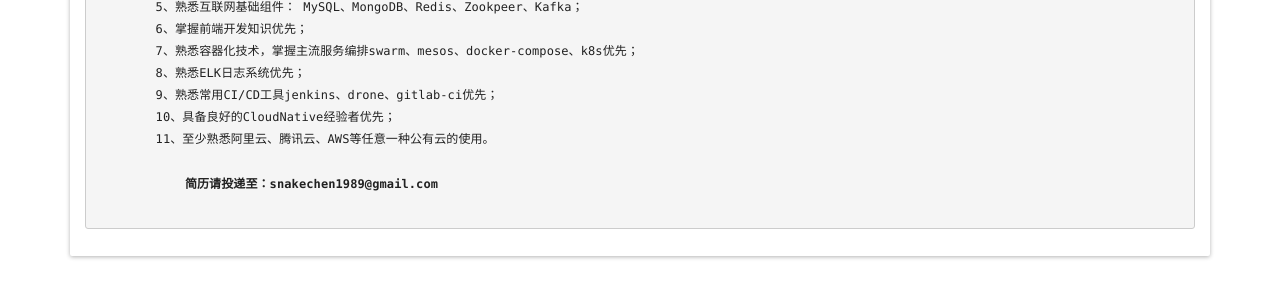
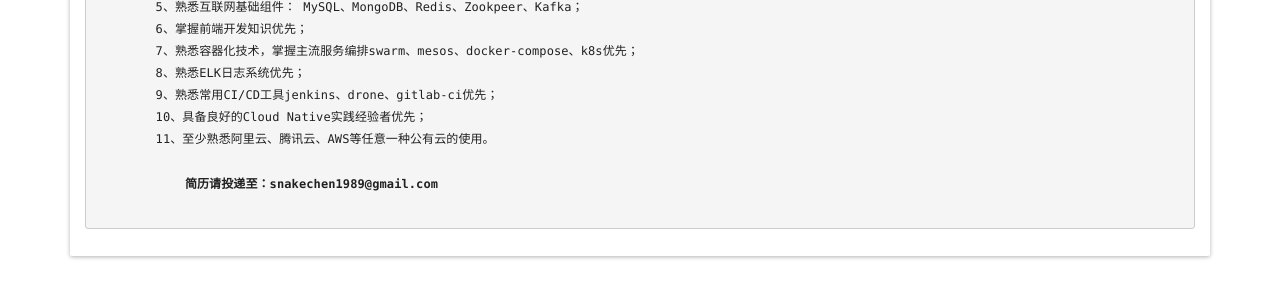
Before and after one commit to FinTechOps/FinTechOps.github.io, a Jekyll site: the page built from _pages/recruit.html, in a window 1280 px wide and 1057 px high. Shown: the part 588-888 px from the top of the window. Built offline with Jekyll 4.4.1, drawn with Linux system fonts in a browser that asks for light colours; some of the changed text lies outside the part shown.

Commit message:
add user

```diff
--- a/_pages/recruit.html
+++ b/_pages/recruit.html
@@ -26,7 +26,7 @@ permalink: /recruit/
         7、熟悉容器化技术，掌握主流服务编排swarm、mesos、docker-compose、k8s优先；
         8、熟悉ELK日志系统优先；
         9、熟悉常用CI/CD工具jenkins、drone、gitlab-ci优先；
-        10、具备良好的CloudNative经验者优先；
+        10、具备良好的Cloud Native实践经验者优先；
         11、至少熟悉阿里云、腾讯云、AWS等任意一种公有云的使用。
 
             <b>简历请投递至：snakechen1989@gmail.com </b>
```
